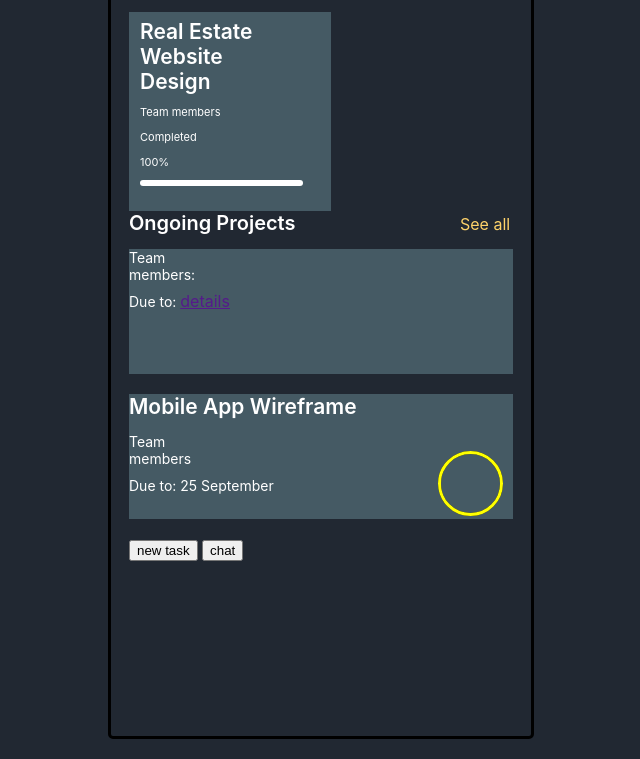
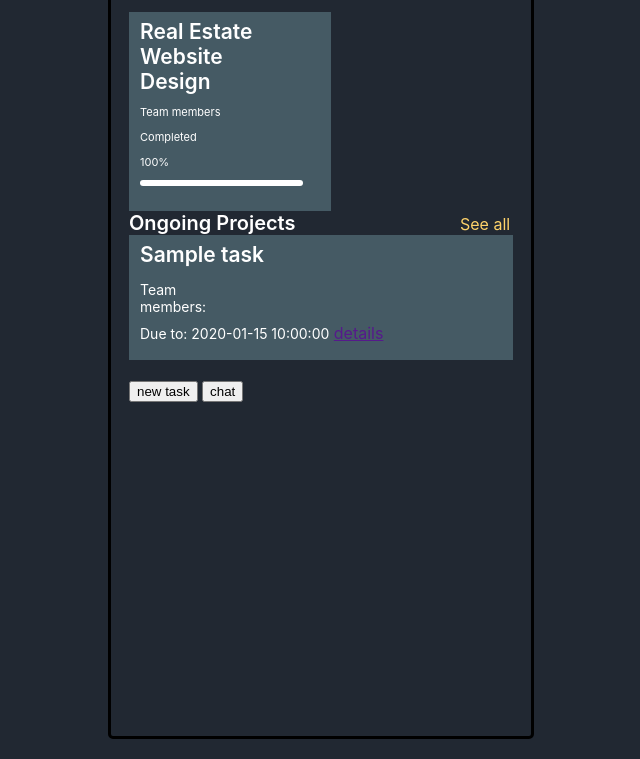
Before and after one commit to sasf227/Task-manager-API, a FastAPI app: template templates/home_page.html in a window 1280 px wide. Shown: the part 407-1166 px from the top of the page, without its empty margins (319-959 px from the left). Run offline with FastAPI, Linux system fonts and the light colour scheme; the template is opened without the code that fills it: most values are stand-ins (such as "Sample title", 1, 10 or a date in 2020); some libraries are stand-ins or nearby versions.

Commit message:
working task creation system, connected to mariadb instead of sqlite

```diff
--- a/db_dependency.py
+++ b/db_dependency.py
@@ -4,7 +4,7 @@ from typing import Annotated
 from fastapi import Depends
 
 engine = create_engine(
-    "sqlite:///./test.db"
+    "mariadb+mariadbconnector://root:root@127.0.0.1:3306/task_manager_db"
 )
 SessionLocal = sessionmaker(autocommit=False, autoflush=False, bind=engine)
 Base = declarative_base()
--- a/main.py
+++ b/main.py
@@ -3,7 +3,7 @@ from fastapi.security import OAuth2PasswordBearer, OAuth2PasswordRequestForm
 from typing import List, Annotated
 import jwt
 from db_dependency import create_tables, db_dependency
-from db import User, Tasks, Token, TokenSchema, UserSchema
+from db import User, Tasks, TokenSchema, UserSchema
 from datetime import timedelta
 from get_user_info import get_current_active_user, get_user
 from auth import authenticate_user
@@ -14,6 +14,7 @@ from fastapi.staticfiles import StaticFiles
 from fastapi.responses import HTMLResponse, JSONResponse
 from jwt.exceptions import InvalidTokenError
 from schemas import UserCreate, Task
+from datetime import datetime
 
 
 create_tables()
@@ -50,7 +51,8 @@ async def home(request: Request, db: db_dependency, access_token: str | None = C
         user = get_user(db, username=username)
         if user is None:
             raise credentials_exception
-        return templates.TemplateResponse(request=request, name="home_page.html", context={"username": user.username})
+        tasks = db.query(Tasks).filter_by(created_by=user.username).all()
+        return templates.TemplateResponse(request=request, name="home_page.html", context={"username": user.username, "tasks": tasks})
     else:
         return "Logged out or sign in required"
 
@@ -114,10 +116,42 @@ async def new_task(request: Request):
     return templates.TemplateResponse(request=request, name="newTask.html")
 
 @app.post("/newTask_create")
-async def new_task_create(task: Task, request: Request):
-    print(task)
-    print(task.underTasks)
-    return {"message": "Task created"}
+async def new_task_create(db: db_dependency, task: Task, request: Request, access_token: str | None = Cookie(default=None)):
+    if access_token:
+        credentials_exception = HTTPException(
+            status_code=status.HTTP_401_UNAUTHORIZED,
+            detail="Could not validate credentials",
+            headers={"WWW-Authenticate": "Bearer"},
+        )
+
+        try:
+            payload = jwt.decode(access_token, SECRET_KEY, algorithms=ALGORITHM)
+            username = payload.get("sub")
+            if username is None:
+                raise credentials_exception
+        except InvalidTokenError:
+            raise credentials_exception
+        user = get_user(db, username=username)
+        if user is None:
+            raise credentials_exception
+        task = Tasks(
+            username_task=user.username,
+            title=task.title,
+            description=task.description,
+            created_at=datetime.now().strftime("%Y-%m-%d %H:%M:%S"),
+            created_by=user.username,
+            time=task.time,
+            date=task.date,
+            status=["0%", "incomplete"],
+            UT=task.underTasks
+        )
+        db.add(task)
+        db.commit()
+    else:
+        return "Logged out or sign in required"
+
+
+
 
 
 @app.get("/users/me/items/")
--- a/static/home_page.css
+++ b/static/home_page.css
@@ -163,11 +163,15 @@ color: #fff;
     background: #212832;
 }
 
+
+
+
 .ongoing-project {
-    width: 384px;
-height: 125px;
-background: #455a64;
-margin-bottom: 20px;
+    width: 373px;
+    height: 118px;
+    background: #455a64;
+    margin-bottom: 20px;
+    padding: 7px 0px 0px 11px;
 }
 
 .task-namo {
--- a/templates/home_page.html
+++ b/templates/home_page.html
@@ -48,37 +48,23 @@
             <a href="" id="a2">See all</a>
 
             <div id="ongP">
+                {% for task in tasks %}
+                    <div class="ongoing-project">
+                        <span class="task-namo">{{ task.title }}</span>
 
+                        <div class="team-o"><p>Team members:</p> <div></div></div>
 
-                <div class="ongoing-project">
-                    <span class="task-namo"></span>
+                        <span class="due-to">Due to: {{ task.date }}</span>
+                        <a href="">details</a>
+                    </div>
+                {% endfor %}
 
-                    <div class="team-o"><p>Team members:</p> <div></div></div>
-
-                    <span class="due-to">Due to: </span>
-                    <a href="">details</a>
-                </div>
-
-                <div class="ongoing-project">
-                    <span class="task-namo">Mobile App Wireframe</span>
-
-                    <div class="team-o"><p>Team members</p> <div></div></div>
-
-                    <span class="due-to">Due to: 25 September</span>
-
-                    <div class="bar-o">
-
-                    </div>
-                    <div class="bar-o2"></div>
-                </div>
             </div>
         </div>
 
         <button onclick="window.location.href='/newTask'">new task</button>
         <button onclick="window.location.href='/chat'">chat</button>
     </main>
-
-<span> </span>
 <script>
     async function logout() {
         let res = await fetch("/logout", {
--- a/templates/newTask.html
+++ b/templates/newTask.html
@@ -86,6 +86,9 @@
                     underTasks: UT_arr
                 })
             })
+            if (res.status == 200){
+                window.location.href = "/home"
+            }
         }
 
 
```
Also changed, not shown: db.py (+14 -20 lines), test.db (deleted).
